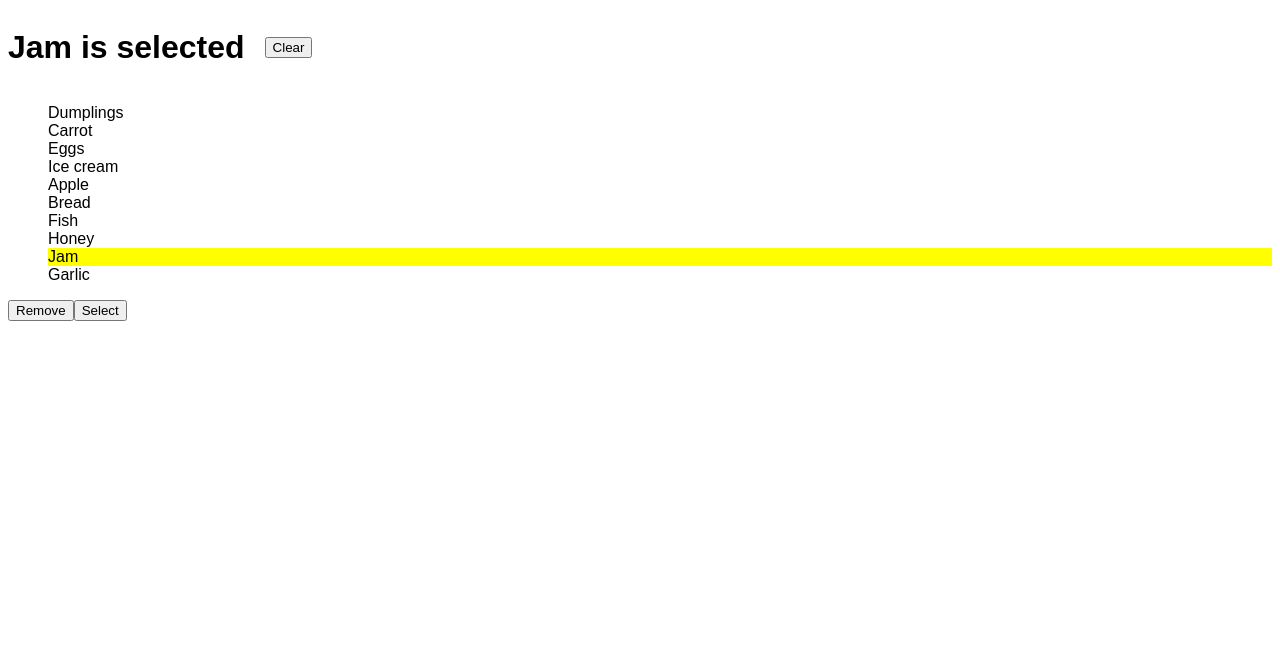
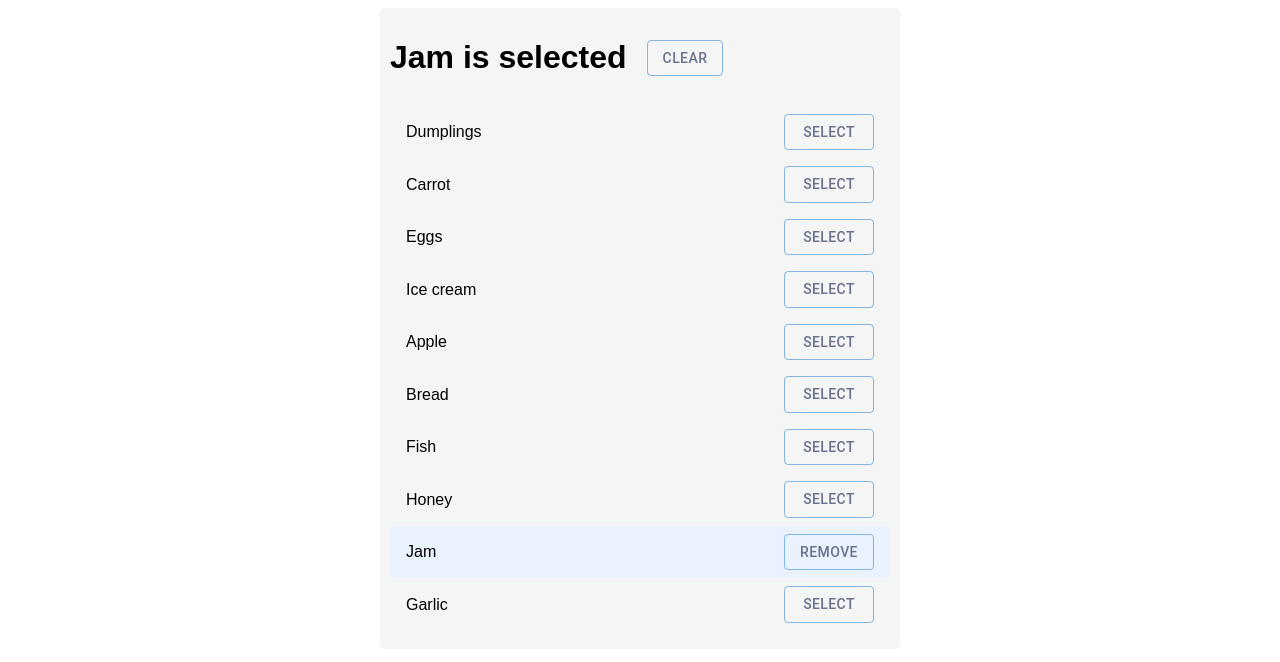
Before and after one commit to mate-academy/react_goods-selector, a React (Create React App) app: page / in a window 1280 px wide. Shown: the top 662 px of the page. Built offline with nearby package versions, Linux system fonts and the light colour scheme.

Commit message:
React - goods selector

```diff
--- a/package.json
+++ b/package.json
@@ -7,6 +7,9 @@
   "license": "GPL-3.0",
   "dependencies": {
     "@cypress/react": "^5.12.4",
+    "@emotion/react": "^11.10.4",
+    "@emotion/styled": "^11.10.4",
+    "@mui/material": "^5.10.3",
     "bulma": "^0.9.3",
     "classnames": "^2.3.1",
     "react": "^17.0.2",
@@ -18,7 +21,7 @@
     "@mate-academy/cypress-tools": "^1.0.4",
     "@mate-academy/eslint-config-react": "*",
     "@mate-academy/eslint-config-react-typescript": "*",
-    "@mate-academy/scripts": "^1.2.3",
+    "@mate-academy/scripts": "^1.2.8",
     "@mate-academy/students-ts-config": "*",
     "@mate-academy/stylelint-config": "*",
     "@types/node": "^17.0.23",
--- a/src/App.scss
+++ b/src/App.scss
@@ -3,6 +3,12 @@ html {
 }
 
 .App {
+  margin: 0 auto;
+  width: 500px;
+  background-color: #F5F5F5;
+  padding: 10px;
+  border-radius: 5px;
+
   &__header {
     display: flex;
     align-items: center;
@@ -11,10 +17,9 @@ html {
 }
 
 .Good {
-  display: flex;
-  gap: 10px;
+  padding: 10px;
 
   &--active {
-    background-color: #ff0;
+    background-color: #EBF2FF;;
   }
 }
--- a/src/App.tsx
+++ b/src/App.tsx
@@ -1,51 +1,97 @@
+import { Button, List, ListItem } from '@mui/material';
+import cn from 'classnames';
 import React from 'react';
 import './App.scss';
+import goodsFromServer from './goods';
 
-// import goodsFromServer from './goods';
+type State = {
+  selectedGood: string;
+};
 
-export const App: React.FC = () => {
+export class App extends React.Component<{}, State> {
+  state = {
+    selectedGood: 'Jam',
+  };
+
+  handleSelectClear = () => {
+    this.setState({ selectedGood: '' });
+  };
+
+  handleSelectGood = (good: string) => {
+    this.setState({
+      selectedGood: good,
+    });
+  };
+
+  render() {
+    const { selectedGood } = this.state;
+
     return (
       <main className="App">
         <header className="App__header">
           <h1 className="App__title">
-          Jam is selected
+            {selectedGood
+              ? `${selectedGood} is selected`
+              : 'No goods selected'}
           </h1>
 
-        <button
+          {selectedGood && (
+            <Button
+              variant="outlined"
+              sx={{ color: '#6A718F' }}
               type="button"
               className="App__clear"
+              onClick={this.handleSelectClear}
             >
               Clear
-        </button>
+            </Button>
+          )}
         </header>
 
-      <ul>
-        <li className="Good">Dumplings</li>
-        <li className="Good">Carrot</li>
-        <li className="Good">Eggs</li>
-        <li className="Good">Ice cream</li>
-        <li className="Good">Apple</li>
-        <li className="Good">Bread</li>
-        <li className="Good">Fish</li>
-        <li className="Good">Honey</li>
-        <li className="Good Good--active">Jam</li>
-        <li className="Good">Garlic</li>
-      </ul>
+        <List
+          className="block"
+          component="nav"
+          aria-label="mailbox folders"
+        >
+          {goodsFromServer.map(good => {
+            const isSelectedGood = good === selectedGood;
 
-      {/* Put required buttons into each Good */}
-      <button
+            return (
+              <ListItem
+                key={good}
+                sx={{ display: 'flex', justifyContent: 'space-between' }}
+                className={cn('Good', {
+                  'Good--active': isSelectedGood,
+                })}
+              >
+                {good}
+                {isSelectedGood && (
+                  <Button
+                    variant="outlined"
+                    sx={{ width: 90, color: '#6A718F' }}
                     type="button"
-        className="Good__remove"
+                    className="button Good__remove"
+                    onClick={this.handleSelectClear}
                   >
                     Remove
-      </button>
-
-      <button
+                  </Button>
+                )}
+                {isSelectedGood || (
+                  <Button
+                    variant="outlined"
+                    sx={{ width: 90, color: '#6A718F' }}
                     type="button"
-        className="Good__select"
+                    className="button Good__select"
+                    onClick={() => this.handleSelectGood(good)}
                   >
                     Select
-      </button>
+                  </Button>
+                )}
+              </ListItem>
+            );
+          })}
+        </List>
       </main>
     );
-};
+  }
+}
```
Also changed, not shown: 2 other files (tests, documents, lock files or other folders). Lines whose indentation alone changed are shown as unchanged.
